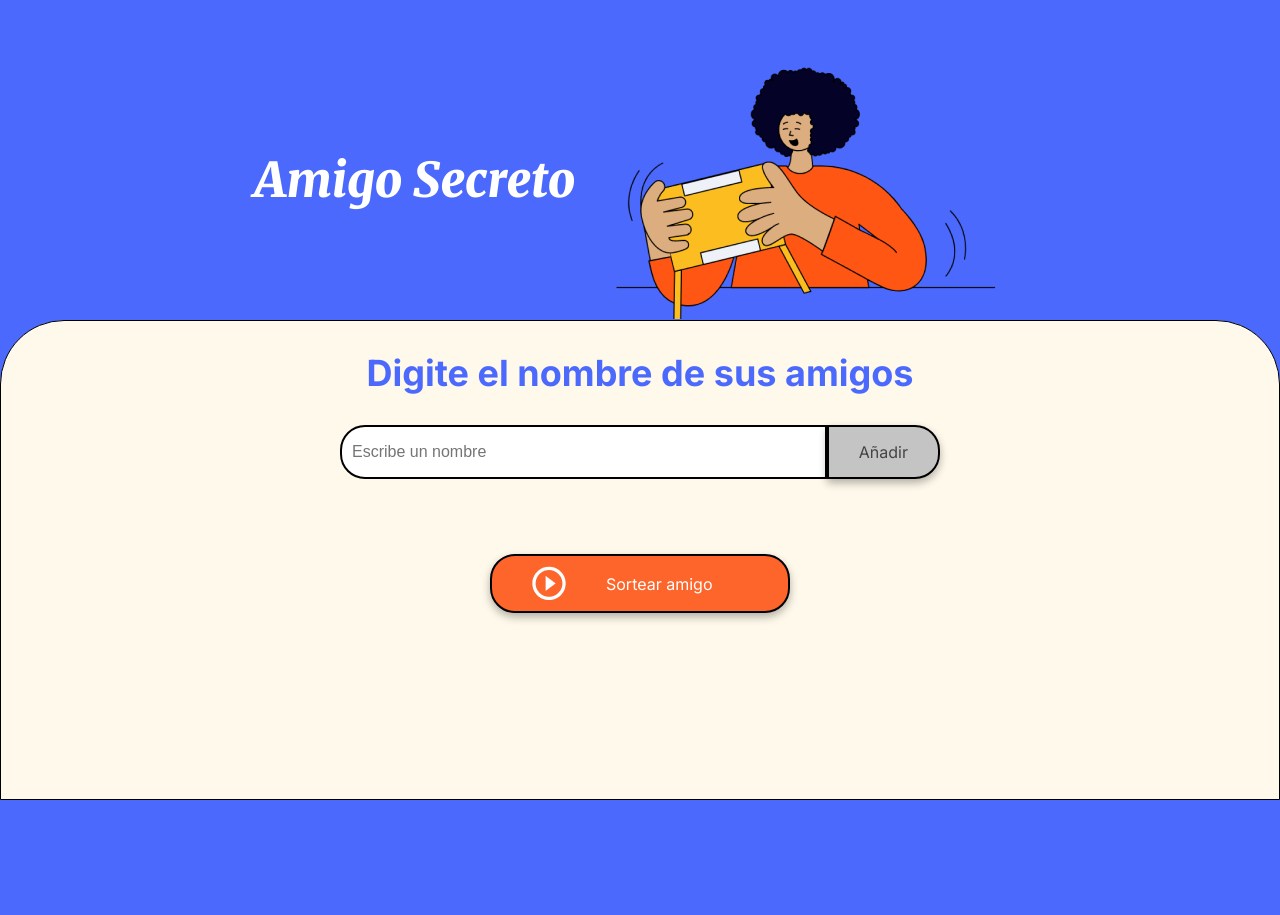
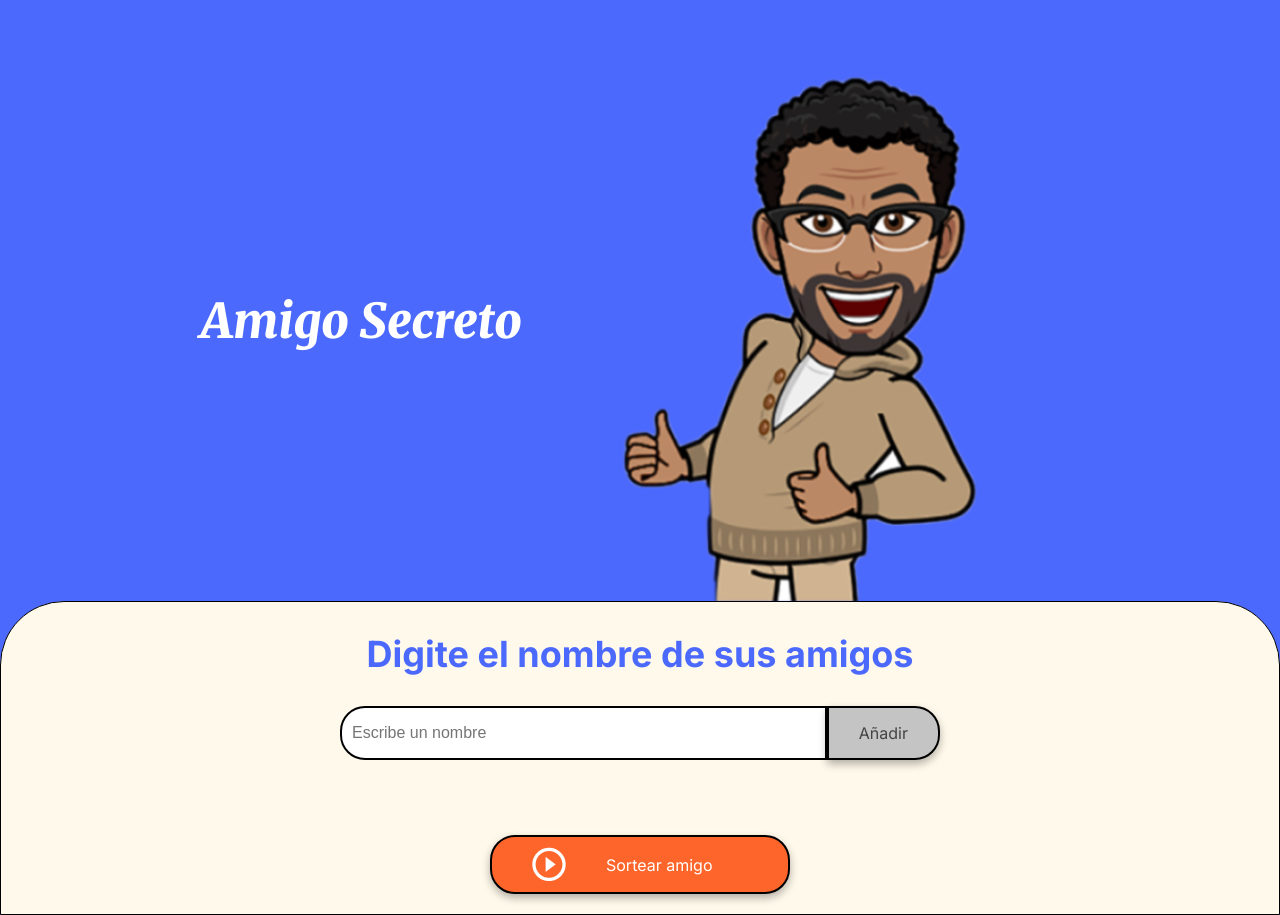
Before and after one commit to JorgeEGG/challenge-amigo-secreto-2, a plain HTML site: page index.html in a window 1280 px wide. Before the commit the page ends 800 px from the top, so only its background shows below. Drawn offline with Linux system fonts and the light colour scheme.

Commit message:
Adiciona imagen kike y se cambia en index

```diff
--- a/index.html
+++ b/index.html
@@ -14,7 +14,7 @@
     <main class="main-content">
         <header class="header-banner">
             <h1 class="main-title">Amigo Secreto</h1>
-            <img src="assets/amigo-secreto.png" alt="Imagen representativa de amigo secreto">
+            <img src="assets/Kike optimista y ganador - sin fondo - grande.png" alt="Imagen representativa de amigo secreto">
         </header>
 
         <section class="input-section">
```
Also changed, not shown: assets/Kike optimista y ganador - sin fondo - grande.png (added).
